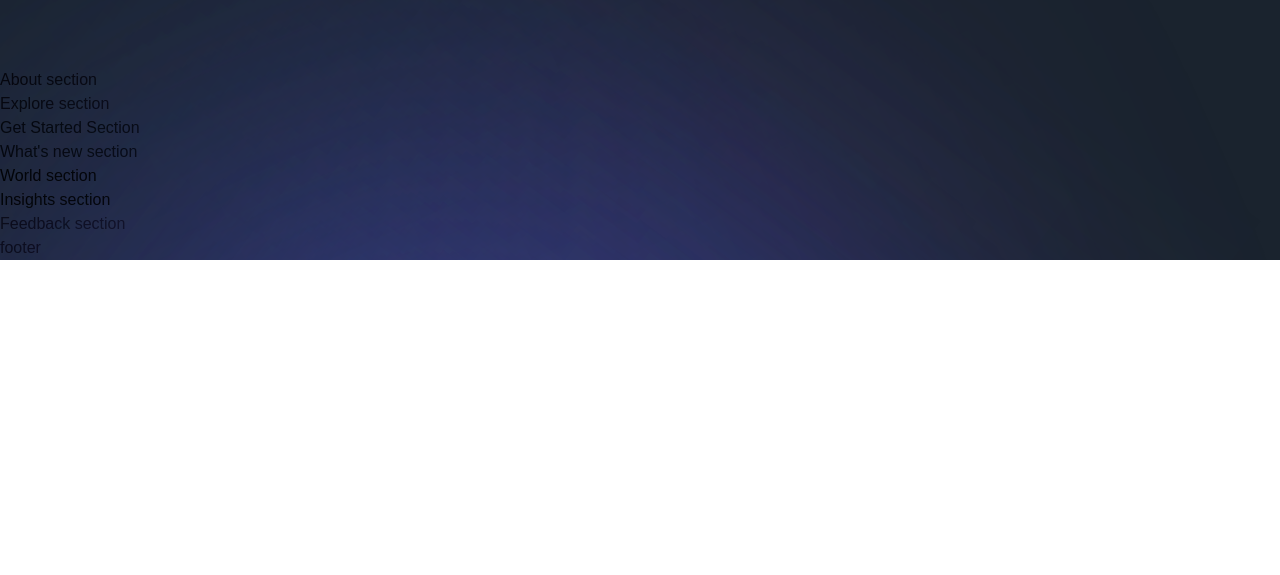
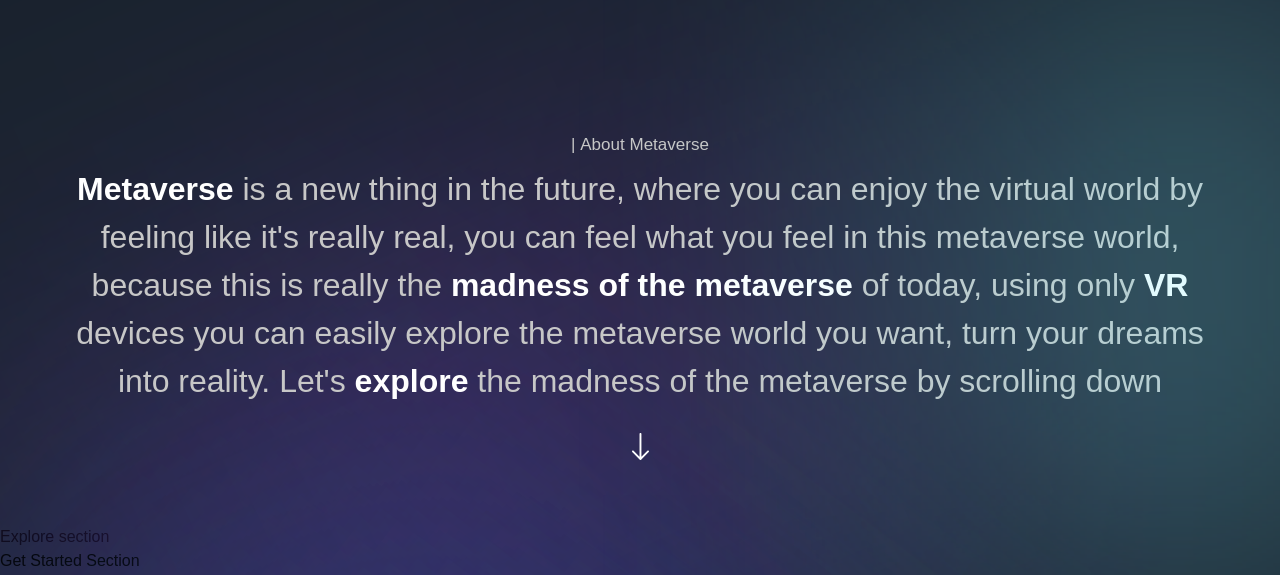
Before and after one commit to viniciusferreira7/metaverse, a Next.js app: page / in a window 1280 px wide. Shown: the part 1030-1605 px from the top of the page. Before the commit the page ends 1290 px from the top, so only its background shows below. Built offline with nearby package versions, Linux system fonts and the light colour scheme; a web font is replaced by a local one.

Commit message:
style: finish about section

```diff
--- a/src/sections/About.tsx
+++ b/src/sections/About.tsx
@@ -1,7 +1,52 @@
 'use client'
 
+import { motion } from 'framer-motion'
+import { TypingText } from '@/components'
+import { fadeIn, staggerContainer } from '@/utils/motion'
+import styles from '../styles'
+
 function About() {
-  return <section>About section</section>
+  return (
+    <section className={`${styles.paddings} relative z-10`}>
+      <div className="gradient-02 z-0" />
+      <motion.div
+        variants={staggerContainer(1, 2)}
+        initial="hidden"
+        whileInView="show"
+        viewport={{ once: false, amount: 0.2 }}
+        className={`${styles.innerWidth} mx-auto ${styles.flexCenter} flex-col`}
+      >
+        <TypingText
+          title="| About Metaverse"
+          textStyles="text-center text-purple-900"
+        />
+        <motion.p
+          variants={fadeIn('up', 'tween', 0.2, 1)}
+          className="mt-[8px] font-normal sm:text-[32px] text-[20px] text-center text-secondary-white"
+        >
+          <span className="font-extrabold text-white">Metaverse</span> is a new
+          thing in the future, where you can enjoy the virtual world by feeling
+          like it&apos;s really real, you can feel what you feel in this
+          metaverse world, because this is really the{' '}
+          <span className="font-extrabold text-white">
+            madness of the metaverse
+          </span>{' '}
+          of today, using only{' '}
+          <span className="font-extrabold text-white">VR</span> devices you can
+          easily explore the metaverse world you want, turn your dreams into
+          reality. Let&apos;s{' '}
+          <span className="font-extrabold text-white">explore</span> the madness
+          of the metaverse by scrolling down
+        </motion.p>
+        <motion.img
+          variants={fadeIn('up', 'tween', 0.3, 1)}
+          src="/arrow-down.svg"
+          alt="Arrow Down"
+          className="w-[28px] h-[28px] object-contain mt-[28px]"
+        />
+      </motion.div>
+    </section>
+  )
 }
 
 export default About
```
Also changed, not shown: src/app/page.tsx (indentation only).
